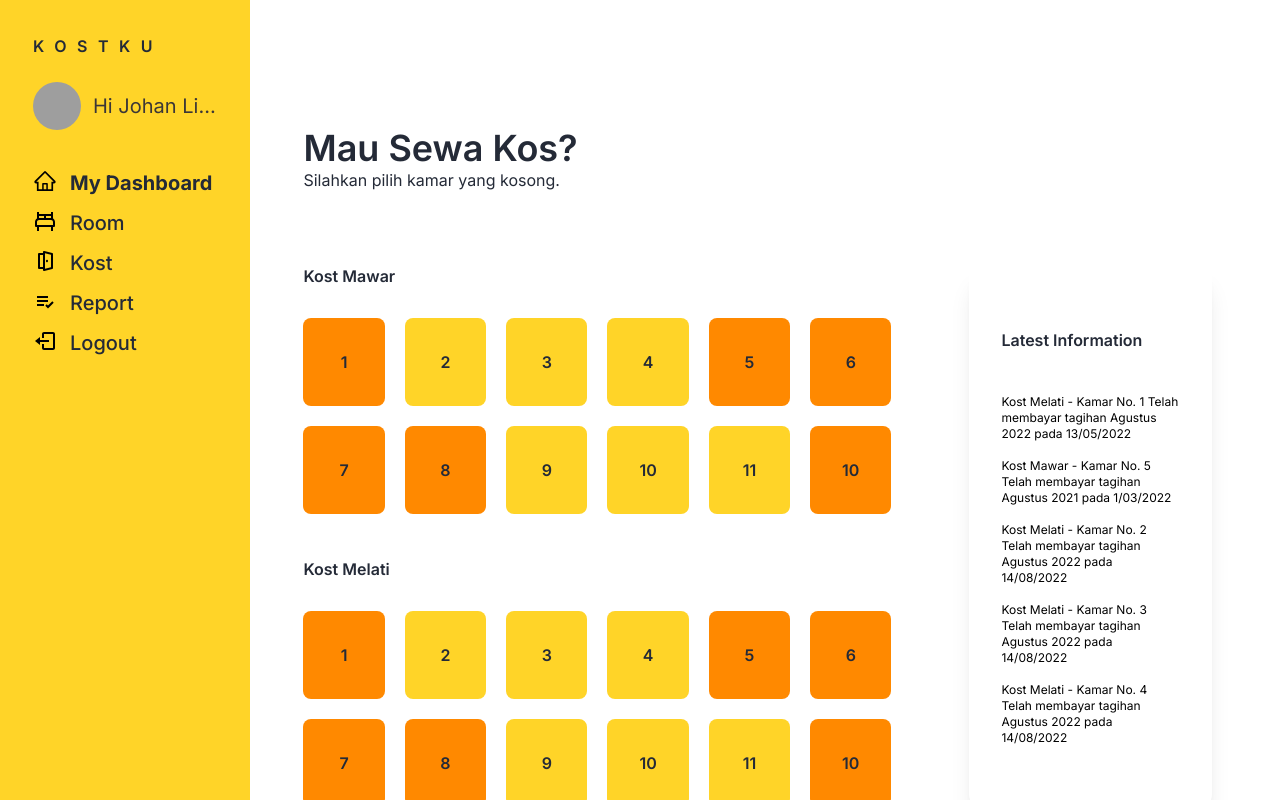
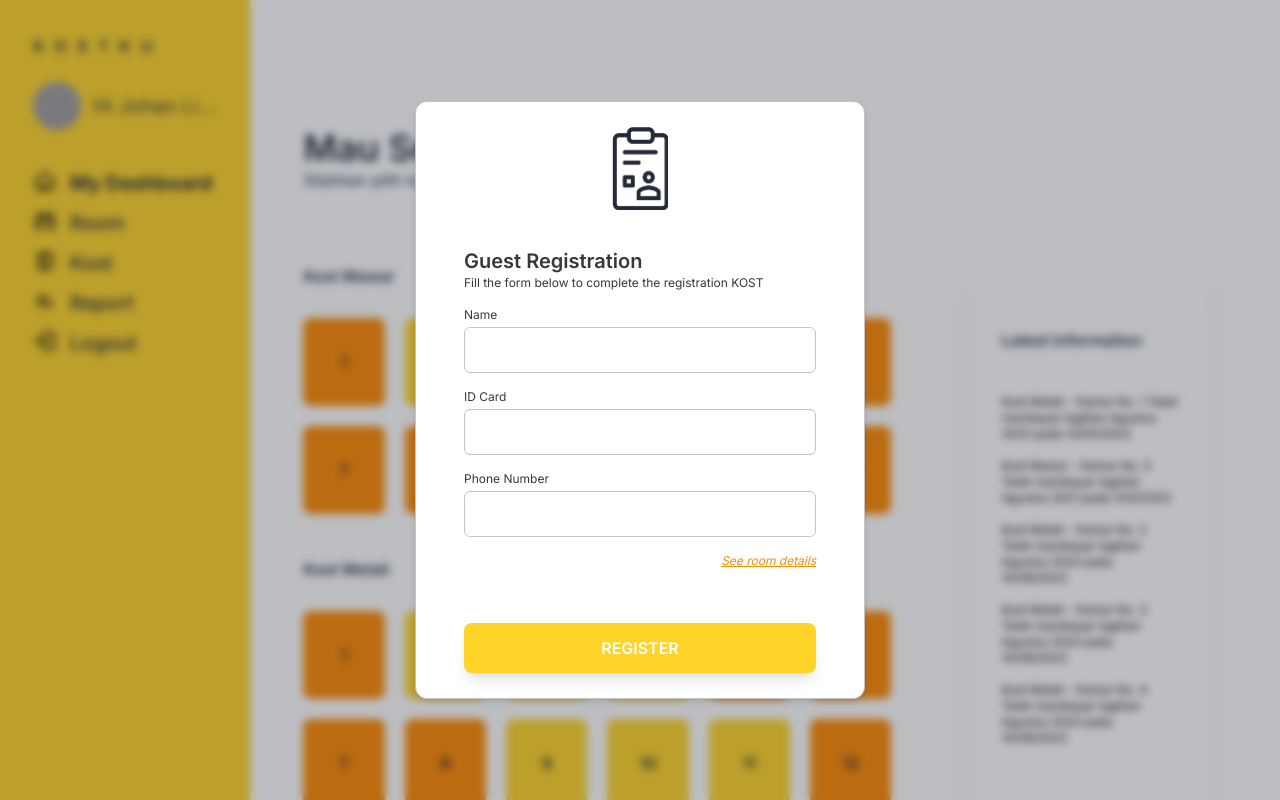
Before and after one commit to purboindra/my-kostan, a Next.js app: page / in a window 1280 px wide. Shown: the top 800 px of the page. Built offline with nearby package versions, Linux system fonts and the light colour scheme; grey boxes are pictures that could not be loaded.

Commit message:
dialog registration

```diff
--- a/app/(site)/page.tsx
+++ b/app/(site)/page.tsx
@@ -52,7 +52,7 @@ export default function Home() {
       isAvailable: true,
     },
     {
-      roomId: 10,
+      roomId: 12,
       isAvailable: false,
     },
   ];
--- /dev/null
+++ b/app/components/Button.tsx
@@ -0,0 +1,26 @@
+import React, { ButtonHTMLAttributes, forwardRef } from "react";
+
+interface ButtonProps extends React.ButtonHTMLAttributes<HTMLButtonElement> {}
+
+const Button = forwardRef<HTMLButtonElement, ButtonProps>(
+  (
+    { className, onClick, children, disabled, type = "button", ...props },
+    ref
+  ) => {
+    return (
+      <button
+        type={type}
+        className={`w-full rounded-lg py-3 items-center shadow-lg bg-primaryColor border border-transparent disabled:cursor-not-allowed disabled:opacity-50 text-white font-semibold hover:opacity-75 transition ${className}`}
+        disabled={disabled}
+        ref={ref}
+        {...props}
+      >
+        {children}
+      </button>
+    );
+  }
+);
+
+Button.displayName = "Button";
+
+export default Button;
--- /dev/null
+++ b/app/components/Inputs.tsx
@@ -0,0 +1,28 @@
+import React, { forwardRef } from "react";
+
+interface InputsProps {
+  label: string;
+}
+
+interface InputsProps extends React.InputHTMLAttributes<HTMLInputElement> {}
+
+const Input = forwardRef<HTMLInputElement, InputsProps>(
+  ({ label, className, type, disabled, ...props }, ref) => {
+    return (
+      <div className="flex flex-col gap-1 mt-4 w-full">
+        <p className="text-xs text-[#3C3737] font-normal">{label}</p>
+        <input
+          type={type}
+          className={` rounded-md border border-[#C4C4C4] p-3 text-sm disabled:cursor-not-allowed disabled:opacity-50 focus:outline-none ${className}`}
+          disabled={disabled}
+          ref={ref}
+          {...props}
+        />
+      </div>
+    );
+  }
+);
+
+Input.displayName = "Input";
+
+export default Input;
--- /dev/null
+++ b/app/components/modals/Modal.tsx
@@ -0,0 +1,36 @@
+import * as Dialog from "@radix-ui/react-dialog";
+import React from "react";
+
+interface IModalProps {
+  title?: string;
+  description?: string;
+  isOpen?: boolean;
+  onChange: (isOpen?: boolean) => void;
+  children: React.ReactNode;
+}
+
+const Modal: React.FC<IModalProps> = ({
+  description,
+  title,
+  onChange,
+  isOpen,
+  children,
+}) => {
+  return (
+    <Dialog.Root open={isOpen} defaultOpen={isOpen} onOpenChange={onChange}>
+      <Dialog.Portal>
+        <Dialog.Overlay className="bg-blackColor bg-opacity-30 backdrop-blur-sm inset-0 fixed">
+          <Dialog.Content className="bg-white py-[25px] px-12 focus:outline-none fixed drop-shadow-md border-[1px] border-[#C4C4C4] rounded-xl top-[50%] left-[50%] max-h-full h-full md:h-auto md:max-h-[85vh] w-full md:w-[90vw] md:max-w-[450px] translate-x-[-50%] translate-y-[-50%]">
+            {title && <Dialog.Title>{title}</Dialog.Title>}
+            {description && (
+              <Dialog.Description>{description}</Dialog.Description>
+            )}
+            <div>{children}</div>
+          </Dialog.Content>
+        </Dialog.Overlay>
+      </Dialog.Portal>
+    </Dialog.Root>
+  );
+};
+
+export default Modal;
--- /dev/null
+++ b/app/components/modals/ModalProvider.tsx
@@ -0,0 +1,22 @@
+"use client";
+
+import { useEffect, useState } from "react";
+import RegisterModal from "./RegisterModal";
+
+const ModalProvider = () => {
+  const [isMounted, setIsMounted] = useState(false);
+
+  useEffect(() => {
+    setIsMounted(true);
+  }, []);
+
+  if (!isMounted) return null;
+
+  return (
+    <>
+      <RegisterModal />
+    </>
+  );
+};
+
+export default ModalProvider;
--- /dev/null
+++ b/app/components/modals/RegisterModal.tsx
@@ -0,0 +1,43 @@
+"use client";
+
+import Image from "next/image";
+import Modal from "./Modal";
+import Input from "../Inputs";
+import Button from "../Button";
+
+const RegisterModal = () => {
+  return (
+    <Modal isOpen={true} onChange={(val) => false}>
+      <div className="flex flex-col w-full items-center">
+        <Image
+          alt="guest-registration"
+          src="/icons/icon_modal.png"
+          width={24}
+          height={24}
+          unoptimized={false}
+          priority
+          className="h-[83px] w-14 items-center flex "
+        />
+        <div className="mt-[37px] w-full items-start">
+          <h1 className="text-xl font-semibold text-[#3C3737]  ">
+            Guest Registration
+          </h1>
+          <p className="text-xs text-[#3c3737] overflow">
+            Fill the form below to complete the registration KOST
+          </p>
+        </div>
+        <Input label="Name" />
+        <Input label="ID Card" />
+        <Input label="Phone Number" />
+        <div className="flex justify-end w-full mt-4">
+          <p className="text-secondaryColor text-xs italic underline">
+            See room details
+          </p>
+        </div>
+        <Button className="mt-[54px]">REGISTER</Button>
+      </div>
+    </Modal>
+  );
+};
+
+export default RegisterModal;
--- a/app/layout.tsx
+++ b/app/layout.tsx
@@ -2,6 +2,7 @@ import "./globals.css";
 import type { Metadata } from "next";
 import { Inter } from "next/font/google";
 import Sidebar from "./components/Sidebar";
+import ModalProvider from "./components/modals/ModalProvider";
 
 const inter = Inter({ subsets: ["latin"] });
 
@@ -18,6 +19,7 @@ export default function RootLayout({
   return (
     <html lang="en">
       <body className={inter.className}>
+        <ModalProvider />
         <Sidebar>{children}</Sidebar>
       </body>
     </html>
--- a/package.json
+++ b/package.json
@@ -9,7 +9,7 @@
     "lint": "next lint"
   },
   "dependencies": {
-    "@radix-ui/react-popover": "1.0.6",
+    "@radix-ui/react-dialog": "^1.0.4",
     "@types/node": "20.4.2",
     "@types/react": "18.2.15",
     "@types/react-dom": "18.2.7",
@@ -20,6 +20,8 @@
     "postcss": "8.4.27",
     "react": "18.2.0",
     "react-dom": "18.2.0",
+    "react-hook-form": "^7.45.2",
+    "react-hot-toast": "^2.4.1",
     "react-icons": "^4.10.1",
     "tailwindcss": "3.3.3",
     "typescript": "5.1.6"
```
Also changed, not shown: public/icons/icon_modal.png (added), 1 other file (tests, documents, lock files or other folders).
